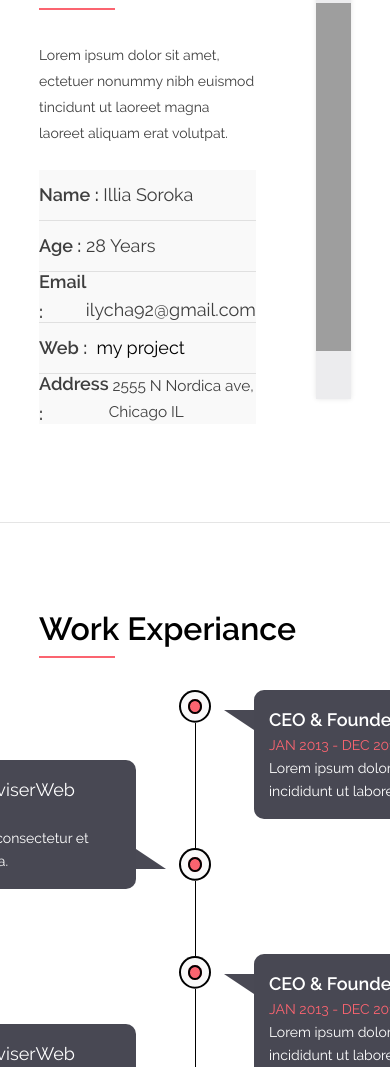
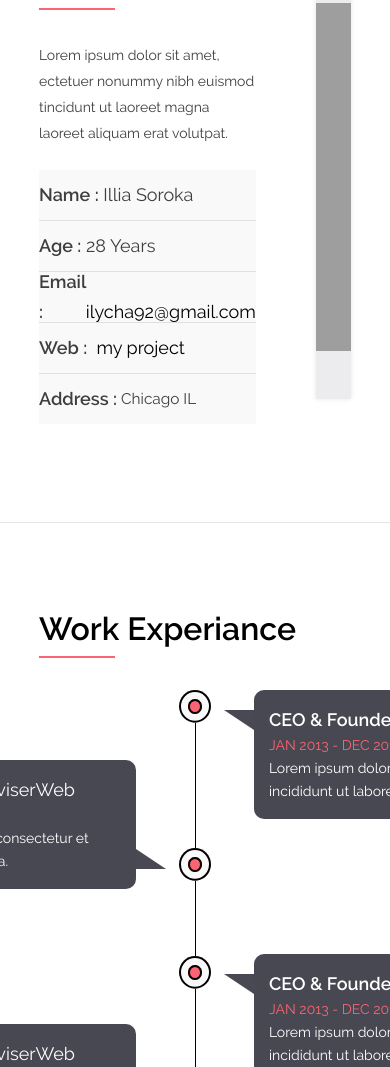
Before and after one commit to illiaSoroka/my_portfolio, a website: page app/pug/index.pug in a window 390 px wide. Shown: the part 655-1722 px from the top of the page. Drawn offline with nearby package versions, Linux system fonts and the light colour scheme; files that its build step writes are made by us from their sources; grey boxes are pictures that could not be loaded; files whose address does not match are found by name.

Commit message:
adaptation for mobile devices

```diff
--- a/app/blocks/about_me/about_me.pug
+++ b/app/blocks/about_me/about_me.pug
@@ -14,12 +14,12 @@ mixin about_me()
 							p  &nbsp;28 Years
 						li
 							h3 Email :
-							p &nbsp; ilycha92@gmail.com
+							a(href="mailto:ilycha92@gmail.com") &nbsp; ilycha92@gmail.com
 						li
 							h3 Web :
 							a(href="https://illiasoroka.github.io/Project_1.1/" target="_blank") &nbsp;  my project
 						li
 							h3 Address :
-							p  &nbsp;2555 N Nordica ave, Chicago IL
+							p  &nbsp;Chicago IL
 				section.my_photo
 					img(src="img/im.png", alt="")
```
